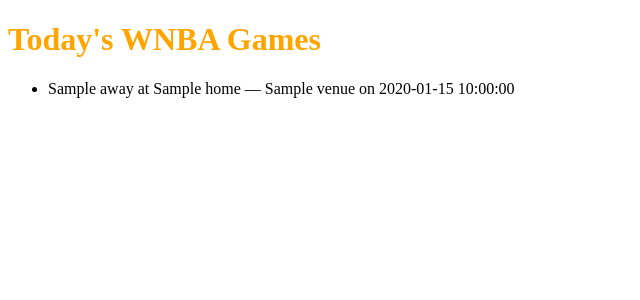
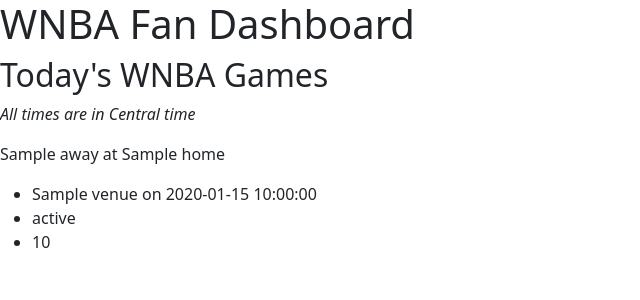
Before and after one commit to gnemzek/lynx-stats, a Flask app: page / in a window 1280 px wide. Shown: the top 300 px of the page, without its empty margins (0-640 px from the left). Run offline with Flask 3, Linux system fonts and the light colour scheme; a database or web service that is not in the repository returns one stand-in record (values such as "Sample title"); data that the repository does not hold is empty.

Commit message:
Adding scores and changing layout

```diff
--- a/main.py
+++ b/main.py
@@ -3,6 +3,7 @@
 from flask import Flask, render_template
 from datetime import datetime, timezone
 from zoneinfo import ZoneInfo
+from urllib.parse import quote
 
 app = Flask(__name__)
 
@@ -28,6 +29,8 @@
 
             output = ""
             for game in games:
+
+                # date handing
                 iso_date = game["date"] # e.g., "2025-07-25T19:30:00Z"
                 try:
                     # Remove the trailing 'Z' because it's served in Eastern time, not UTC
@@ -42,6 +45,14 @@
                 except Exception as e:
                     print(f"Failed to parse date: {iso_date}. Reason: {e}")
                     game["readable_date"] = "Date unavailable"
+
+                # score handling
+                try:
+                    home_score = game["scores"]["home"]
+                    away_score = game["scores"]["away"]
+                    game["score_display"] = f"{away_score} - {home_score}"
+                except Exception as e:
+                    game["score_display"] = "Score not available"
 
                 home_team = game["teams"]["home"]["name"]
                 away_team = game["teams"]["away"]["name"]
--- a/templates/games.html
+++ b/templates/games.html
@@ -2,16 +2,29 @@
 <html>
     <head>
         <link rel="stylesheet" href="{{ url_for('static', filename='style.css') }}">
+        <link href="https://cdn.jsdelivr.net/npm/bootstrap@5.3.7/dist/css/bootstrap.min.css" rel="stylesheet" integrity="sha384-LN+7fdVzj6u52u30Kp6M/trliBMCMKTyK833zpbD+pXdCLuTusPj697FH4R/5mcr" crossorigin="anonymous">
+        <script src="https://cdn.jsdelivr.net/npm/bootstrap@5.3.7/dist/js/bootstrap.bundle.min.js" integrity="sha384-ndDqU0Gzau9qJ1lfW4pNLlhNTkCfHzAVBReH9diLvGRem5+R9g2FzA8ZGN954O5Q" crossorigin="anonymous"></script>
+        <title>WNBA Fan Dashboard</title>
     </head>
   <body>
-    <h1>Today's WNBA Games</h1>
+    <h1>WNBA Fan Dashboard</h1>
+    <h2>Today's WNBA Games</h2>
+    <p><i>All times are in Central time</i></p>
+
+    {% for game in games %}
+    <p>{{ game.teams.away.name }} at {{ game.teams.home.name }}</p>
     <ul>
-      {% for game in games %}
         <li>
-          {{ game.teams.away.name }} at {{ game.teams.home.name }} —
-          {{ game.venue.name }} on {{ game.readable_date }}
+         <span class="venue-date"> {{ game.venue.name }} on {{ game.readable_date }} </span>
         </li>
+        <li>
+            <span class="status">{{ game.status }}</span>
+        </li>
+        <li>
+            <span class="score">{{ game.score_display }} </span>
+        </li>
+    </ul>
       {% endfor %}
-    </ul>
+
   </body>
 </html>
```
